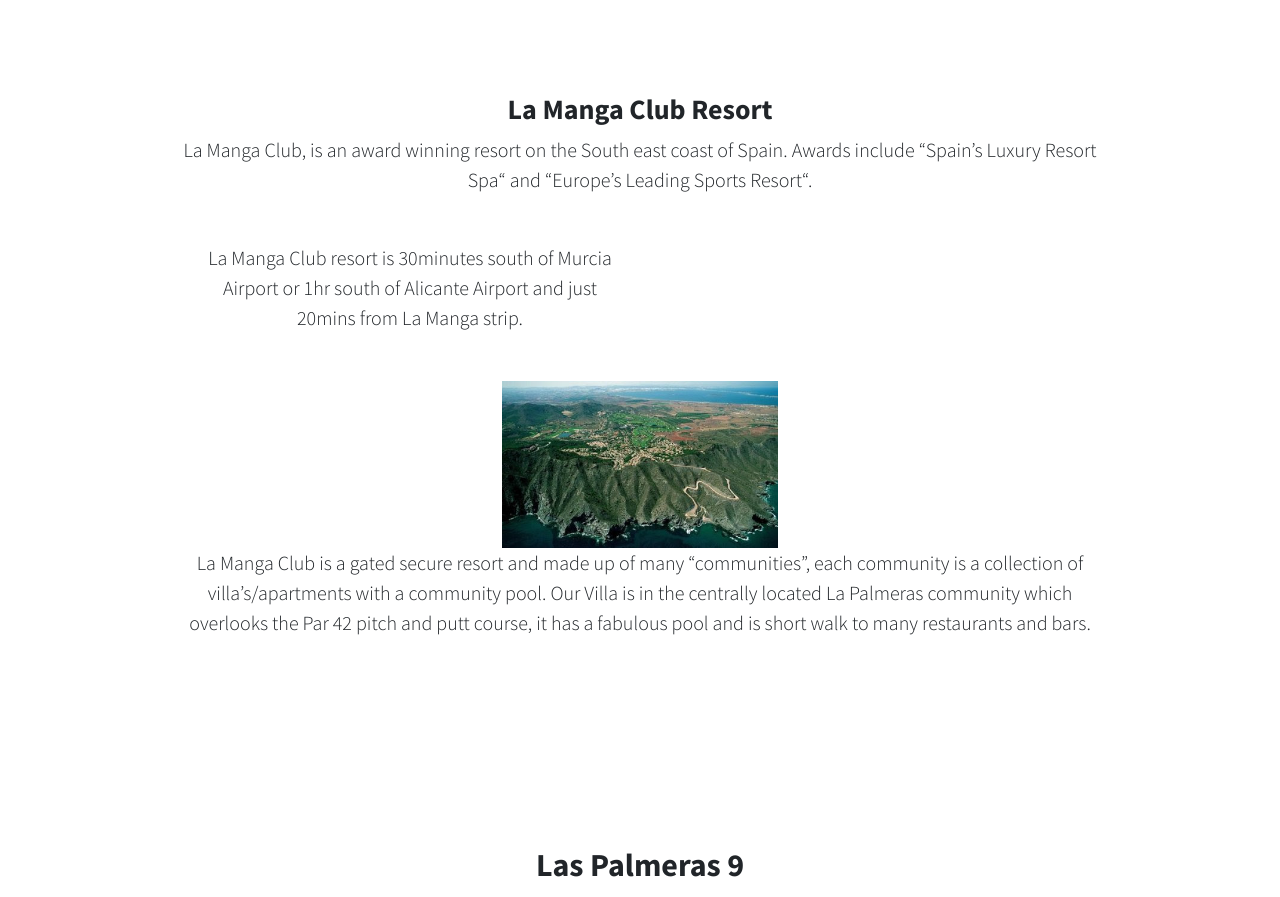
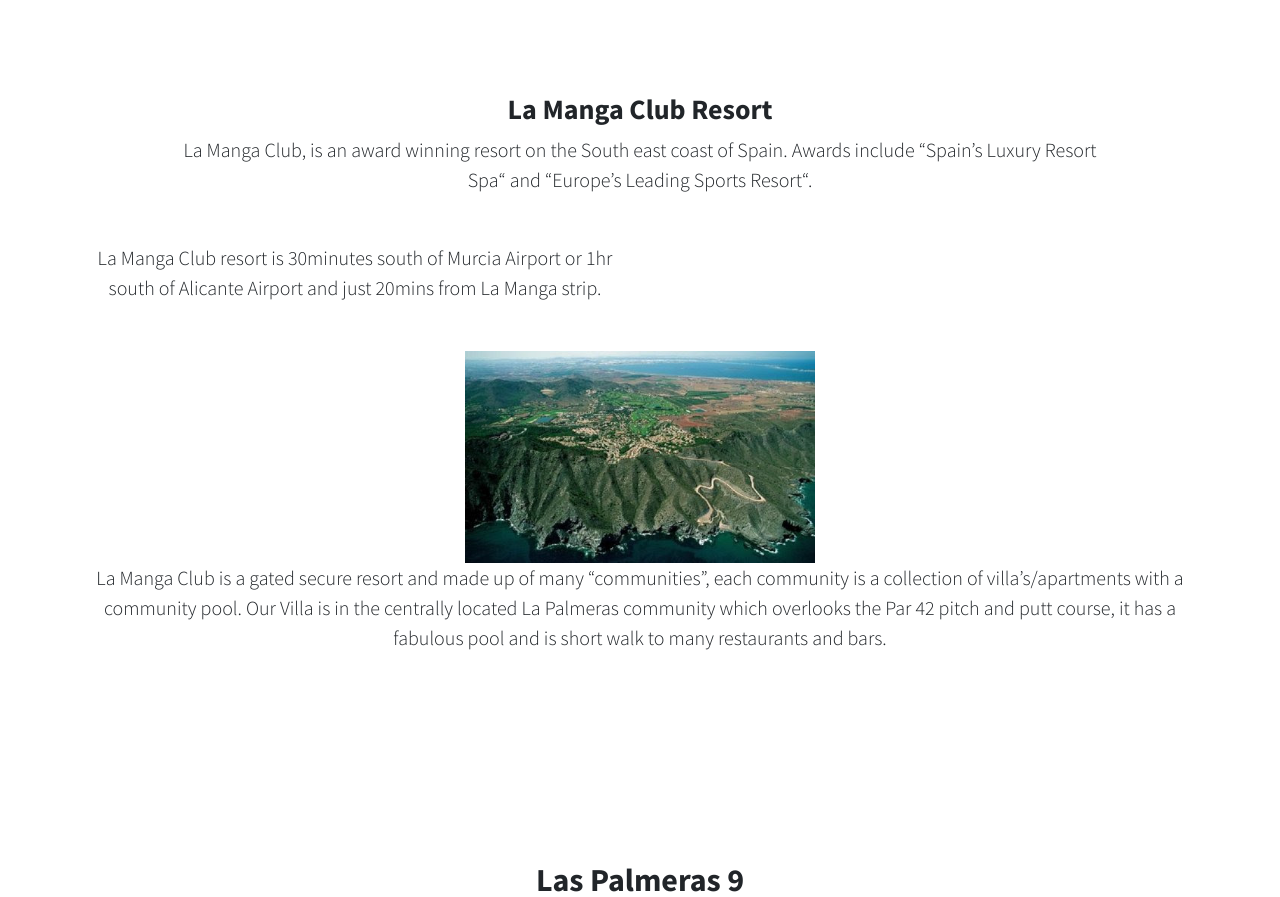
Before and after one commit to richsteer/richsteer.github.io, a Jekyll site: the page built from index.html, in a window 1280 px wide. Shown: the part 1367-2264 px from the top of the page. Built offline with Jekyll 4.4.1, drawn with Linux system fonts in a browser that asks for light colours; grey boxes are pictures that could not be loaded.

Commit message:
Update index.html

```diff
--- a/index.html
+++ b/index.html
@@ -27,7 +27,7 @@
 
 
         <div class="row">
-            <div class="col-lg-10 mx-auto">
+            <div class="mx-auto">
                 <p class="lead mb-5 col-lg-6">
                     La Manga Club resort is 30minutes south of Murcia Airport or 1hr south of Alicante Airport and just 20mins from La Manga strip.
                 </p>
```
